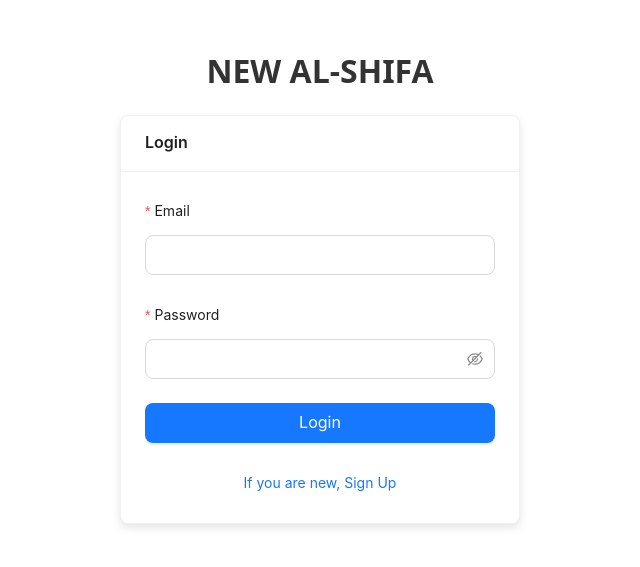
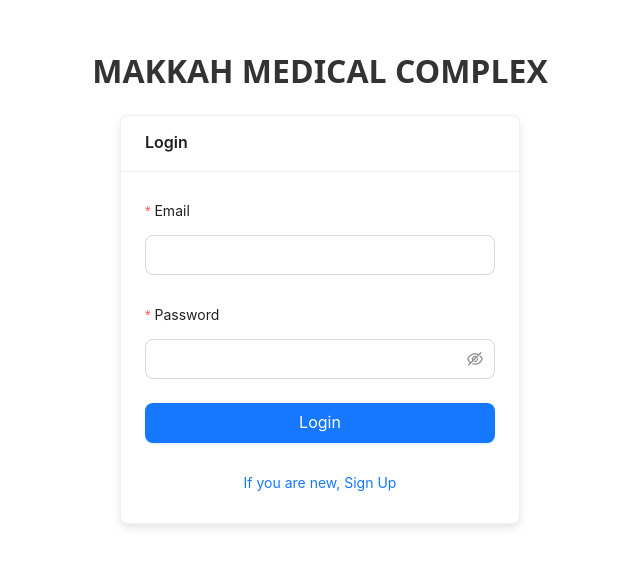
Before and after one commit to zeeshan038/makkah-hospital-frontend, a React (Vite) app: page /login in a window 1280 px wide. Shown: the part 115-682 px from the top of the page, without its empty margins (320-960 px from the left). Built offline with nearby package versions, Linux system fonts and the light colour scheme.

Commit message:
Login fix

```diff
--- a/src/components/SearchBar.jsx
+++ b/src/components/SearchBar.jsx
@@ -5,7 +5,6 @@ const SearchBar = React.memo(({ onSearch }) => {
   const [debouncedSearchTerm, setDebouncedSearchTerm] = useState('');
   const inputRef = useRef(null);
 
-  // Debounce effect
   useEffect(() => {
     const handler = setTimeout(() => {
       setDebouncedSearchTerm(searchTerm);
@@ -16,7 +15,6 @@ const SearchBar = React.memo(({ onSearch }) => {
     };
   }, [searchTerm]);
 
-  // Call onSearch prop with debounced term
   useEffect(() => {
     onSearch(debouncedSearchTerm);
   }, [debouncedSearchTerm, onSearch]);
--- a/src/pages/Login.jsx
+++ b/src/pages/Login.jsx
@@ -58,7 +58,7 @@ const Login = () => {
           textAlign: 'center',
         }}
       >
-      NEW AL-SHIFA
+      MAKKAH MEDICAL COMPLEX
       </h2>
       <Card
         title="Login"
```
Also changed, not shown: src/App.jsx (+6 -6 lines).
